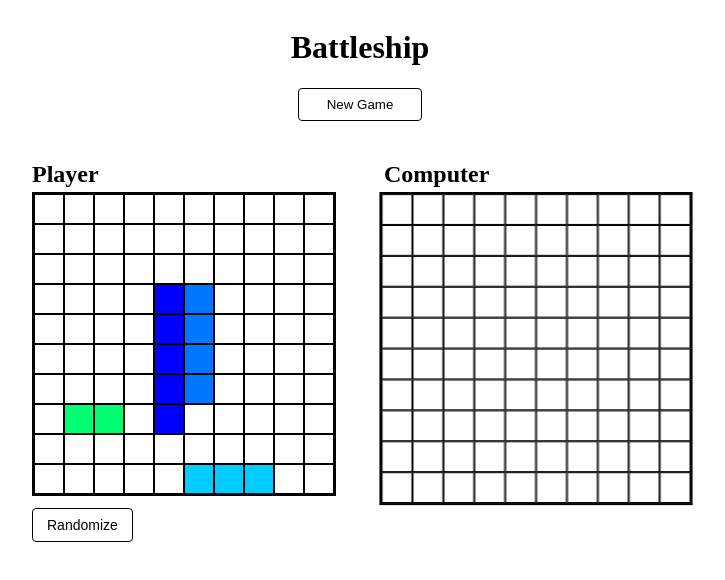
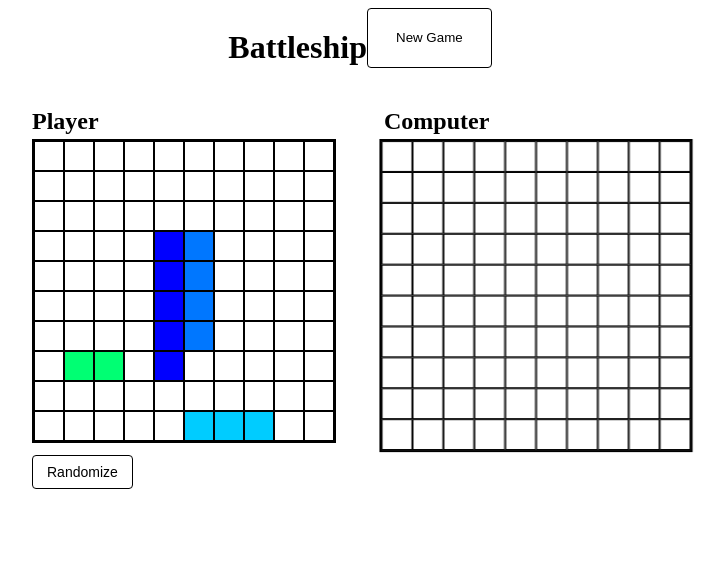
Before and after one commit to jkaps9/battleship, a website with bundled scripts: page index.html in a window 1280 px wide. Shown: the whole page, without its empty margins (280-1005 px from the left). Built offline with nearby package versions, Linux system fonts and the light colour scheme.

Commit message:
style top row

```diff
--- a/index.html
+++ b/index.html
@@ -8,8 +8,10 @@
     <link rel="stylesheet" href="./styles.css" />
   </head>
   <body>
+	  <div class="top-row">
     <h1>Battleship</h1>
     <button id="new-game">New Game</button>
+	  </div>
     <div class="boards">
       <div>
         <h2>Player</h2>
--- a/styles.css
+++ b/styles.css
@@ -3,6 +3,12 @@ body {
   flex-direction: column;
   justify-content: center;
   align-items: center;
+}
+
+
+.top-row {
+	display: flex;
+	justify-content: space-between;
 }
 
 button {
```
